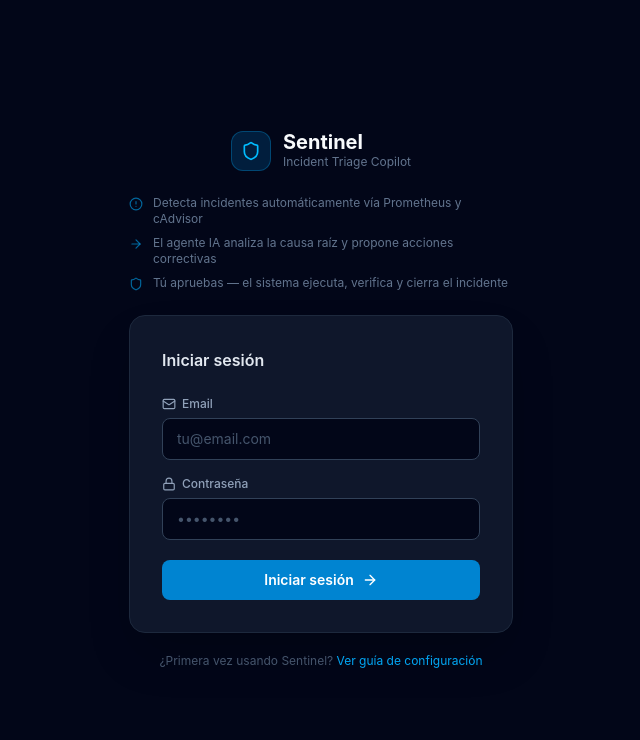
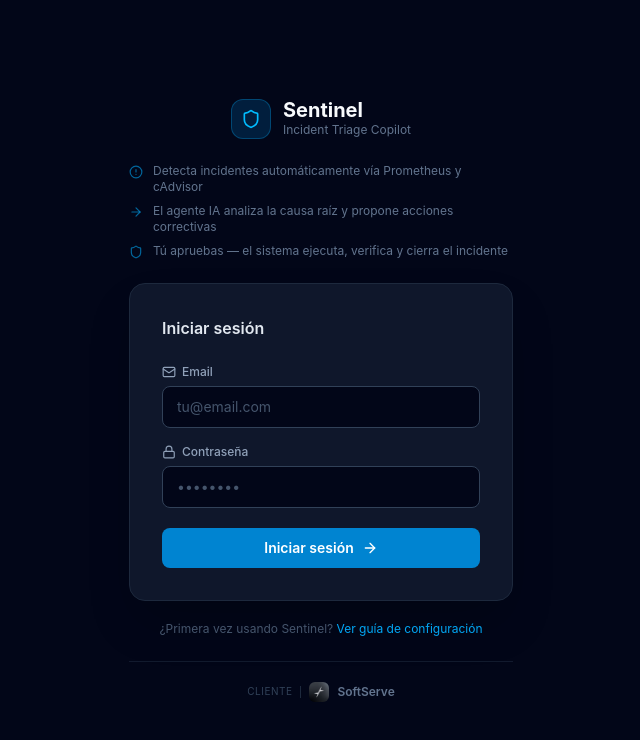
Before and after one commit to nicolas344/Sentinel-SoftServe, a React (Vite) app in the folder Frontend/: page /login in a window 1280 px wide. Shown: the top 740 px of the page, without its empty margins (319-959 px from the left). Built offline with nearby package versions, Linux system fonts and the light colour scheme; no server answers.

Commit message:
feat: Add Softserve logo and link

```diff
--- a/Frontend/src/pages/Dashboard.jsx
+++ b/Frontend/src/pages/Dashboard.jsx
@@ -406,13 +406,25 @@
 
       {/* ── Header ──────────────────────────────────────────────────────── */}
       <header className="h-14 shrink-0 flex items-center justify-between px-6 border-b border-slate-800 bg-slate-950/95 backdrop-blur-sm">
-        {/* Left: brand + counters */}
+        {/* Left: brand + client + counters */}
         <div className="flex items-center gap-3">
           <div className="flex items-center gap-2">
             <div className="w-7 h-7 rounded-lg bg-sky-600/20 border border-sky-500/30 flex items-center justify-center">
               <Shield className="w-3.5 h-3.5 text-sky-400" />
             </div>
             <span className="text-sm font-bold text-slate-100">Sentinel</span>
+          </div>
+
+          <div className="hidden sm:flex items-center gap-1.5 pl-3 border-l border-slate-800">
+            <img src="/softserve-logo.jpeg" alt="SoftServe" className="w-5 h-5 rounded-md object-cover opacity-90" />
+            <a
+              href="https://www.softserveinc.com/"
+              target="_blank"
+              rel="noopener noreferrer"
+              className="text-[11px] text-slate-500 hover:text-slate-400 transition-colors font-medium"
+            >
+              SoftServe
+            </a>
           </div>
 
           {activeCount > 0 && (
--- a/Frontend/src/pages/Login.jsx
+++ b/Frontend/src/pages/Login.jsx
@@ -113,6 +113,21 @@
             Ver guía de configuración
           </Link>
         </p>
+
+        {/* Client branding */}
+        <div className="flex items-center justify-center gap-2 mt-6 pt-5 border-t border-slate-800/60">
+          <span className="text-[10px] text-slate-700 uppercase tracking-wider">Cliente</span>
+          <div className="w-px h-3 bg-slate-800" />
+          <img src="/softserve-logo.jpeg" alt="SoftServe" className="w-5 h-5 rounded-md object-cover opacity-80" />
+          <a
+            href="https://www.softserveinc.com/"
+            target="_blank"
+            rel="noopener noreferrer"
+            className="text-xs text-slate-500 hover:text-slate-400 transition-colors font-semibold"
+          >
+            SoftServe
+          </a>
+        </div>
       </div>
     </div>
   )
```
Also changed, not shown: Frontend/public/softserve-logo.jpeg (added).
